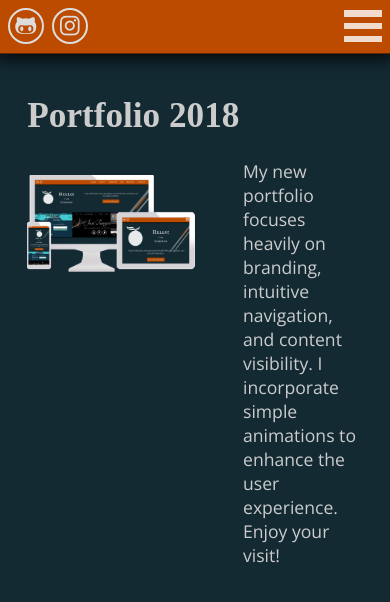
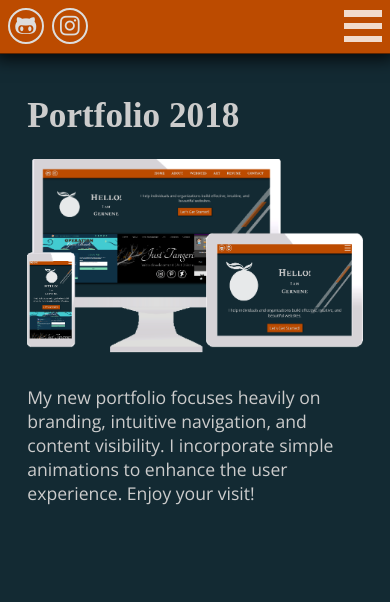
Before and after one commit to Gernene/Gernene, a Jekyll site: the page built from web/gernene-2018.html, in a window 390 px wide and 900 px high. Shown: the top 602 px of the window. Built offline with Jekyll 4.4.1, drawn with Linux system fonts in a browser that asks for light colours; nearby versions of some CDN libraries; some web fonts are replaced.

Commit message:
Make web project pages responsive

```diff
--- a/css/style.css
+++ b/css/style.css
@@ -793,4 +793,13 @@ body { font-size: 1.1rem; }
 
 .gallery-item-slide a { margin: 10%; }
 
+#web-top { display: block; }
+
+#monitors {
+  display: block;
+  width: 100%;
 }
+
+#web-top-info { margin: 0; }
+
+}
```
